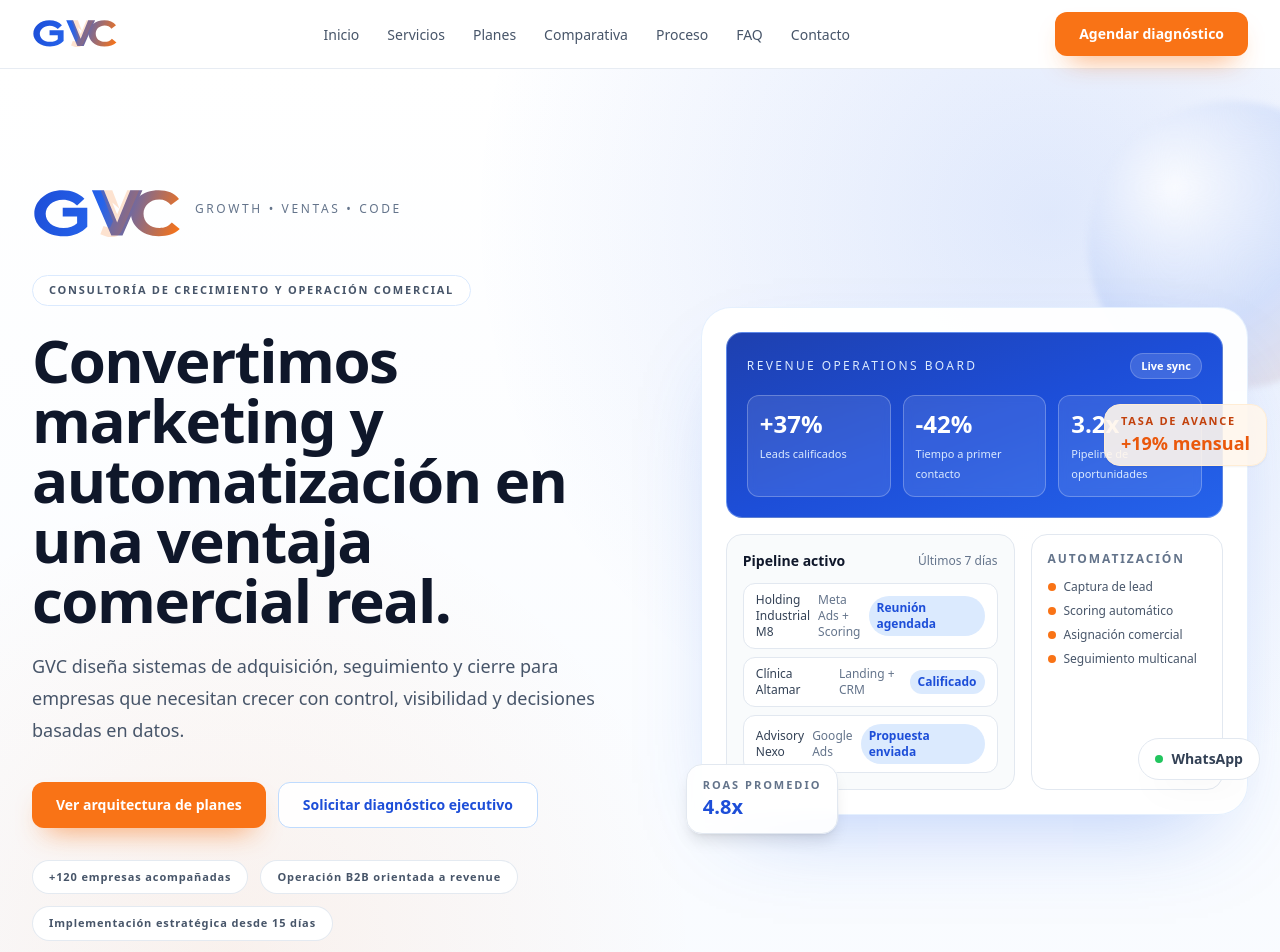
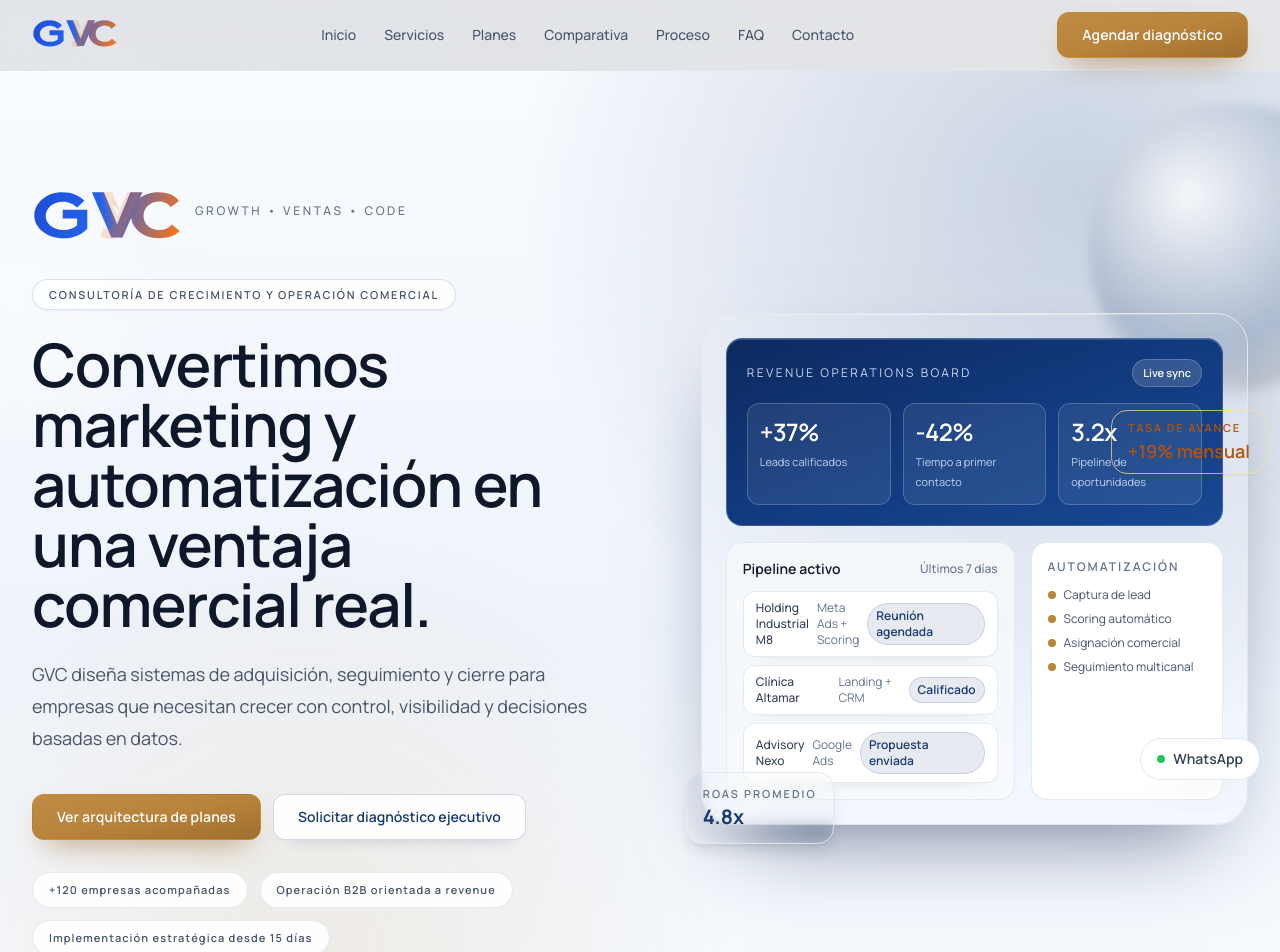
Before and after one commit to lvm-kila/greenkooff-web, a Next.js app: page / in a window 1280 px wide. Shown: the top 952 px of the page. Built offline with nearby package versions, Linux system fonts and the light colour scheme.

Commit message:
Refine premium visual system, navbar, and hero presentation

```diff
--- a/src/app/globals.css
+++ b/src/app/globals.css
@@ -4,23 +4,40 @@
 
 :root {
   color-scheme: light;
+  --bg-base: #f4f7fc;
+  --bg-soft: #f9fafc;
+  --text-main: #0f172a;
+  --text-muted: #475569;
+  --brand-navy: #13356f;
+  --brand-navy-deep: #0b1f47;
+  --brand-accent: #b8833b;
 }
 
 html,
 body {
   margin: 0;
   padding: 0;
-  background: #ffffff;
+  min-height: 100%;
+  background:
+    radial-gradient(circle at 16% -8%, rgba(19, 53, 111, 0.13), transparent 34%),
+    radial-gradient(circle at 92% 8%, rgba(184, 131, 59, 0.08), transparent 28%),
+    linear-gradient(180deg, #fbfcfe 0%, var(--bg-base) 46%, #f3f7fc 100%);
 }
 
 body {
-  color: #0f172a;
+  color: var(--text-main);
+  font-family: var(--font-manrope), system-ui, -apple-system, BlinkMacSystemFont, "Segoe UI", sans-serif;
   text-rendering: optimizeLegibility;
   -webkit-font-smoothing: antialiased;
+  line-height: 1.6;
 }
 
 * {
   box-sizing: border-box;
+}
+
+::selection {
+  background: rgba(19, 53, 111, 0.18);
 }
 
 .section-shell {
@@ -28,39 +45,41 @@ body {
 }
 
 .section-alt {
-  background: linear-gradient(180deg, #ffffff 0%, #f8fbff 42%, #ffffff 100%);
+  background:
+    radial-gradient(circle at 82% 6%, rgba(19, 53, 111, 0.08), transparent 34%),
+    linear-gradient(180deg, #f9fbff 0%, #f2f6fb 55%, #f9fbff 100%);
 }
 
 .hero-grid {
   background:
-    radial-gradient(circle at 82% 15%, rgba(37, 99, 235, 0.14), transparent 43%),
-    radial-gradient(circle at 18% 90%, rgba(249, 115, 22, 0.08), transparent 34%),
-    linear-gradient(180deg, #ffffff 0%, #f8fbff 100%);
+    radial-gradient(circle at 84% 12%, rgba(19, 53, 111, 0.2), transparent 40%),
+    radial-gradient(circle at 24% 88%, rgba(184, 131, 59, 0.12), transparent 33%),
+    linear-gradient(180deg, #f8fbff 0%, #eff4fb 56%, #f8fbff 100%);
 }
 
 .brand-orb {
-  background: radial-gradient(circle at 30% 30%, rgba(255, 255, 255, 0.75), rgba(37, 99, 235, 0.12) 50%, rgba(249, 115, 22, 0.14));
-  filter: blur(3px);
+  background: radial-gradient(circle at 35% 32%, rgba(255, 255, 255, 0.78), rgba(19, 53, 111, 0.22) 56%, rgba(184, 131, 59, 0.18));
+  filter: blur(6px);
 }
 
 .card-premium {
-  @apply rounded-[28px] border border-slate-200/90 bg-white p-6 shadow-[0_24px_55px_-34px_rgba(15,23,42,0.3)] transition duration-500 hover:-translate-y-1 hover:shadow-[0_30px_70px_-30px_rgba(30,64,175,0.24)];
+  @apply rounded-[28px] border border-slate-200/80 bg-white/95 p-6 shadow-[0_30px_80px_-42px_rgba(11,31,71,0.48)] backdrop-blur-[2px] transition duration-500 hover:-translate-y-1 hover:shadow-[0_36px_90px_-40px_rgba(19,53,111,0.4)];
 }
 
 .btn-primary {
-  @apply inline-flex items-center justify-center gap-2 rounded-xl bg-orange-500 px-6 py-3 text-sm font-semibold text-white shadow-[0_14px_28px_-14px_rgba(249,115,22,0.85)] transition duration-300 hover:-translate-y-0.5 hover:bg-orange-600 focus-visible:outline focus-visible:outline-2 focus-visible:outline-offset-2 focus-visible:outline-orange-500;
+  @apply inline-flex items-center justify-center gap-2 rounded-xl border border-amber-500/20 bg-gradient-to-br from-[#c08b45] via-[#b8833b] to-[#9f6f2f] px-6 py-3 text-sm font-semibold tracking-[0.01em] text-white shadow-[0_14px_30px_-14px_rgba(144,95,31,0.75)] transition duration-300 hover:-translate-y-0.5 hover:brightness-105 focus-visible:outline focus-visible:outline-2 focus-visible:outline-offset-2 focus-visible:outline-amber-500;
 }
 
 .btn-secondary {
-  @apply inline-flex items-center justify-center gap-2 rounded-xl border border-blue-200 bg-white/95 px-6 py-3 text-sm font-semibold text-blue-700 transition duration-300 hover:-translate-y-0.5 hover:border-blue-300 hover:bg-blue-50 focus-visible:outline focus-visible:outline-2 focus-visible:outline-offset-2 focus-visible:outline-blue-500;
+  @apply inline-flex items-center justify-center gap-2 rounded-xl border border-slate-300/90 bg-white/90 px-6 py-3 text-sm font-semibold text-[#1a3b72] shadow-[0_8px_20px_-16px_rgba(11,31,71,0.45)] transition duration-300 hover:-translate-y-0.5 hover:border-[#1a3b72]/35 hover:bg-white focus-visible:outline focus-visible:outline-2 focus-visible:outline-offset-2 focus-visible:outline-[#1a3b72];
 }
 
 .badge-trust {
-  @apply rounded-full border border-slate-200/90 bg-white/95 px-4 py-2 text-[11px] font-semibold tracking-[0.08em] text-slate-600 shadow-[0_8px_25px_-18px_rgba(15,23,42,0.35)];
+  @apply rounded-full border border-slate-200/90 bg-white/90 px-4 py-2 text-[11px] font-semibold tracking-[0.1em] text-slate-600 shadow-[0_10px_25px_-18px_rgba(15,23,42,0.45)];
 }
 
 .input-premium {
-  @apply w-full rounded-xl border border-slate-200 bg-white px-4 py-3 text-sm text-slate-800 placeholder:text-slate-400 transition duration-300 focus-visible:border-blue-300 focus-visible:outline focus-visible:outline-2 focus-visible:outline-offset-2 focus-visible:outline-blue-500;
+  @apply w-full rounded-xl border border-slate-300/80 bg-white/95 px-4 py-3 text-sm text-slate-800 placeholder:text-slate-400 shadow-[inset_0_1px_0_rgba(255,255,255,0.4)] transition duration-300 focus-visible:border-[#1a3b72]/45 focus-visible:outline focus-visible:outline-2 focus-visible:outline-offset-2 focus-visible:outline-[#1a3b72];
 }
 
 .reveal {
@@ -75,6 +94,10 @@ body {
 }
 
 @media (prefers-reduced-motion: reduce) {
+  html {
+    scroll-behavior: auto;
+  }
+
   .reveal,
   .reveal-visible,
   .card-premium,
--- a/src/app/layout.tsx
+++ b/src/app/layout.tsx
@@ -1,5 +1,12 @@
 import type { Metadata } from "next";
+import { Manrope } from "next/font/google";
 import "./globals.css";
+
+const manrope = Manrope({
+  subsets: ["latin"],
+  display: "swap",
+  variable: "--font-manrope",
+});
 
 export const metadata: Metadata = {
   title: "GVC | Marketing, Automatización y Tecnología",
@@ -13,7 +20,7 @@ export default function RootLayout({
 }>) {
   return (
     <html lang="es">
-      <body>{children}</body>
+      <body className={manrope.variable}>{children}</body>
     </html>
   );
 }
--- a/src/app/page.tsx
+++ b/src/app/page.tsx
@@ -13,7 +13,7 @@ import WhatsAppFloat from "../components/WhatsAppFloat";
 
 export default function Home() {
   return (
-    <main className="scroll-smooth bg-white text-slate-900">
+    <main className="scroll-smooth text-slate-900">
       <Navbar />
       <Hero />
       <Services />
--- a/src/components/Hero.tsx
+++ b/src/components/Hero.tsx
@@ -14,21 +14,22 @@ export default function Hero() {
   return (
     <section id="inicio" className="hero-grid relative overflow-hidden py-20 md:py-28">
       <div className="brand-orb absolute -right-24 top-8 h-72 w-72 rounded-full" aria-hidden />
+      <div className="pointer-events-none absolute -left-24 top-32 h-56 w-56 rounded-full border border-[#1a3b72]/20 bg-white/40 blur-2xl" aria-hidden />
       <div className="mx-auto grid max-w-7xl items-center gap-16 px-4 md:grid-cols-[1.05fr_0.95fr] md:px-8">
         <Reveal>
           <GvcLogo size="lg" withTagline />
-          <p className="mt-8 inline-flex rounded-full border border-blue-100 bg-white px-4 py-1.5 text-[11px] font-semibold uppercase tracking-[0.16em] text-slate-600">
+          <p className="mt-8 inline-flex rounded-full border border-[#1a3b72]/15 bg-white/85 px-4 py-1.5 text-[11px] font-semibold uppercase tracking-[0.16em] text-slate-600 shadow-sm">
             Consultoría de crecimiento y operación comercial
           </p>
-          <h1 className="mt-6 max-w-xl text-4xl font-semibold leading-[1.02] tracking-tight text-slate-900 md:text-6xl">
+          <h1 className="mt-6 max-w-xl text-4xl font-semibold leading-[1.02] tracking-[-0.02em] text-slate-900 md:text-6xl">
             Convertimos marketing y automatización en una ventaja comercial real.
           </h1>
-          <p className="mt-5 max-w-xl text-lg leading-8 text-slate-600">
+          <p className="mt-6 max-w-xl text-lg leading-8 text-slate-600">
             GVC diseña sistemas de adquisición, seguimiento y cierre para empresas que necesitan crecer con control,
             visibilidad y decisiones basadas en datos.
           </p>
 
-          <div className="mt-9 flex flex-wrap gap-3">
+          <div className="mt-10 flex flex-wrap gap-3">
             <a href="#planes" className="btn-primary">
               Ver arquitectura de planes
             </a>
@@ -47,45 +48,47 @@ export default function Hero() {
         </Reveal>
 
         <Reveal delay={120}>
-          <div className="relative rounded-[30px] border border-blue-100/70 bg-white/95 p-5 shadow-[0_40px_90px_-40px_rgba(37,99,235,0.35)] md:p-6">
-            <div className="rounded-2xl border border-blue-200/40 bg-gradient-to-br from-blue-800 via-blue-700 to-blue-600 p-5 text-white">
+          <div className="relative rounded-[32px] border border-[#1a3b72]/12 bg-white/92 p-5 shadow-[0_42px_90px_-42px_rgba(12,32,74,0.65)] backdrop-blur md:p-6">
+            <div className="absolute inset-x-5 top-0 h-px bg-gradient-to-r from-transparent via-white/70 to-transparent" aria-hidden />
+
+            <div className="rounded-2xl border border-white/20 bg-gradient-to-br from-[#0d2a5f] via-[#123a7f] to-[#184992] p-5 text-white shadow-[inset_0_1px_0_rgba(255,255,255,0.18)]">
               <div className="flex items-center justify-between">
-                <p className="text-xs uppercase tracking-[0.2em] text-blue-100">Revenue Operations Board</p>
+                <p className="text-xs uppercase tracking-[0.2em] text-blue-100/90">Revenue Operations Board</p>
                 <span className="rounded-full border border-white/20 bg-white/15 px-2.5 py-1 text-[11px] font-semibold">Live sync</span>
               </div>
               <div className="mt-4 grid gap-3 sm:grid-cols-3">
                 {STATS.map((stat) => (
-                  <article key={stat.label} className="rounded-xl border border-white/25 bg-white/10 p-3 backdrop-blur-sm">
-                    <p className="text-2xl font-semibold">{stat.value}</p>
-                    <p className="mt-1 text-[11px] leading-5 text-blue-100">{stat.label}</p>
+                  <article key={stat.label} className="rounded-xl border border-white/20 bg-white/[0.08] p-3 backdrop-blur-sm">
+                    <p className="text-2xl font-semibold tracking-tight">{stat.value}</p>
+                    <p className="mt-1 text-[11px] leading-5 text-blue-100/85">{stat.label}</p>
                   </article>
                 ))}
               </div>
             </div>
 
             <div className="mt-4 grid gap-4 md:grid-cols-[1.2fr_0.8fr]">
-              <div className="rounded-2xl border border-slate-200 bg-slate-50/80 p-4">
+              <div className="rounded-2xl border border-slate-200/90 bg-slate-50/80 p-4">
                 <div className="mb-3 flex items-center justify-between">
                   <p className="text-sm font-semibold text-slate-900">Pipeline activo</p>
                   <span className="text-xs font-medium text-slate-500">Últimos 7 días</span>
                 </div>
                 <div className="space-y-2">
                   {leads.map((lead) => (
-                    <div key={lead.company} className="grid grid-cols-[1.2fr_1fr_auto] items-center gap-2 rounded-xl border border-slate-200 bg-white px-3 py-2 text-xs">
+                    <div key={lead.company} className="grid grid-cols-[1.2fr_1fr_auto] items-center gap-2 rounded-xl border border-slate-200/90 bg-white px-3 py-2 text-xs shadow-[0_8px_20px_-20px_rgba(15,23,42,0.55)]">
                       <span className="font-medium text-slate-700">{lead.company}</span>
                       <span className="text-slate-500">{lead.source}</span>
-                      <span className="rounded-full bg-blue-100 px-2 py-1 font-semibold text-blue-700">{lead.status}</span>
+                      <span className="rounded-full border border-[#1a3b72]/15 bg-[#1a3b72]/10 px-2 py-1 font-semibold text-[#1a3b72]">{lead.status}</span>
                     </div>
                   ))}
                 </div>
               </div>
 
-              <div className="rounded-2xl border border-slate-200 bg-white p-4">
+              <div className="rounded-2xl border border-slate-200/90 bg-white p-4">
                 <p className="text-xs font-semibold uppercase tracking-[0.16em] text-slate-500">Automatización</p>
                 <ul className="mt-3 space-y-2">
                   {automationSteps.map((step) => (
                     <li key={step} className="flex items-center gap-2 text-xs text-slate-600">
-                      <span className="h-2 w-2 rounded-full bg-orange-500" />
+                      <span className="h-2 w-2 rounded-full bg-[#b8833b]" />
                       {step}
                     </li>
                   ))}
@@ -93,13 +96,13 @@ export default function Hero() {
               </div>
             </div>
 
-            <div className="pointer-events-none absolute -bottom-5 -left-4 rounded-2xl border border-slate-200 bg-white/90 px-4 py-3 shadow-lg backdrop-blur">
+            <div className="pointer-events-none absolute -bottom-5 -left-4 rounded-2xl border border-slate-200/90 bg-white/92 px-4 py-3 shadow-lg backdrop-blur">
               <p className="text-[11px] font-semibold uppercase tracking-[0.18em] text-slate-500">ROAS Promedio</p>
-              <p className="text-xl font-bold text-blue-700">4.8x</p>
+              <p className="text-xl font-bold text-[#1a3b72]">4.8x</p>
             </div>
-            <div className="pointer-events-none absolute -right-5 top-24 rounded-2xl border border-orange-100 bg-orange-50/90 px-4 py-2 shadow-sm">
-              <p className="text-[11px] font-semibold uppercase tracking-[0.16em] text-orange-700">Tasa de avance</p>
-              <p className="text-lg font-semibold text-orange-600">+19% mensual</p>
+            <div className="pointer-events-none absolute -right-5 top-24 rounded-2xl border border-amber-200/70 bg-amber-50/92 px-4 py-2 shadow-sm">
+              <p className="text-[11px] font-semibold uppercase tracking-[0.16em] text-amber-700">Tasa de avance</p>
+              <p className="text-lg font-semibold text-amber-700">+19% mensual</p>
             </div>
           </div>
         </Reveal>
--- a/src/components/Navbar.tsx
+++ b/src/components/Navbar.tsx
@@ -1,27 +1,86 @@
+"use client";
+
+import { useEffect, useState } from "react";
 import { NAV_LINKS, WHATSAPP_URL } from "../content/siteContent";
 import GvcLogo from "./GvcLogo";
 
 export default function Navbar() {
+  const [menuOpen, setMenuOpen] = useState(false);
+
+  useEffect(() => {
+    const closeOnResize = () => {
+      if (window.innerWidth >= 1024) {
+        setMenuOpen(false);
+      }
+    };
+
+    window.addEventListener("resize", closeOnResize);
+    return () => window.removeEventListener("resize", closeOnResize);
+  }, []);
+
   return (
-    <header className="sticky top-0 z-50 border-b border-slate-200/80 bg-white/85 backdrop-blur-xl">
-      <nav className="mx-auto flex max-w-7xl items-center justify-between px-4 py-3 md:px-8">
-        <a href="#inicio" className="transition hover:opacity-90" aria-label="Ir al inicio">
+    <header className="sticky top-0 z-50 border-b border-slate-200/70 bg-[#f8fbff]/82 backdrop-blur-xl">
+      <nav className="mx-auto max-w-7xl px-4 py-3 md:px-8">
+        <div className="flex items-center justify-between gap-4">
+          <a href="#inicio" className="rounded-lg transition hover:opacity-90 focus-visible:outline focus-visible:outline-2 focus-visible:outline-offset-2 focus-visible:outline-[#1a3b72]" aria-label="Ir al inicio">
             <GvcLogo size="sm" />
           </a>
 
-        <ul className="hidden items-center gap-7 lg:flex">
+          <ul className="hidden items-center gap-1 lg:flex">
             {NAV_LINKS.map((link) => (
               <li key={link.href}>
-              <a className="text-sm font-medium text-slate-600 transition hover:text-blue-700" href={link.href}>
+                <a
+                  className="inline-flex rounded-lg px-3 py-2 text-sm font-medium text-slate-600 transition hover:bg-white/70 hover:text-[#1a3b72] focus-visible:outline focus-visible:outline-2 focus-visible:outline-offset-2 focus-visible:outline-[#1a3b72]"
+                  href={link.href}
+                >
                   {link.label}
                 </a>
               </li>
             ))}
           </ul>
 
+          <div className="flex items-center gap-2">
             <a href={WHATSAPP_URL} target="_blank" rel="noreferrer" className="btn-primary px-4 py-2.5 text-xs md:text-sm">
               Agendar diagnóstico
             </a>
+            <button
+              type="button"
+              className="inline-flex h-10 w-10 items-center justify-center rounded-lg border border-slate-300/80 bg-white/85 text-slate-700 shadow-sm transition hover:border-[#1a3b72]/40 hover:text-[#1a3b72] focus-visible:outline focus-visible:outline-2 focus-visible:outline-offset-2 focus-visible:outline-[#1a3b72] lg:hidden"
+              aria-expanded={menuOpen}
+              aria-controls="mobile-nav"
+              aria-label={menuOpen ? "Cerrar menú" : "Abrir menú"}
+              onClick={() => setMenuOpen((prev) => !prev)}
+            >
+              <span className="sr-only">Menú principal</span>
+              <span className="relative block h-3.5 w-4">
+                <span className={`absolute left-0 top-0 h-[1.5px] w-4 bg-current transition ${menuOpen ? "translate-y-[6px] rotate-45" : ""}`} />
+                <span className={`absolute left-0 top-[6px] h-[1.5px] w-4 bg-current transition ${menuOpen ? "opacity-0" : ""}`} />
+                <span className={`absolute left-0 top-3 h-[1.5px] w-4 bg-current transition ${menuOpen ? "-translate-y-[6px] -rotate-45" : ""}`} />
+              </span>
+            </button>
+          </div>
+        </div>
+
+        <div
+          id="mobile-nav"
+          className={`overflow-hidden transition-all duration-300 lg:hidden ${menuOpen ? "max-h-96 pt-4 opacity-100" : "max-h-0 opacity-0"}`}
+        >
+          <div className="rounded-2xl border border-slate-200/80 bg-white/90 p-3 shadow-[0_20px_45px_-35px_rgba(11,31,71,0.7)] backdrop-blur">
+            <ul className="space-y-1">
+              {NAV_LINKS.map((link) => (
+                <li key={link.href}>
+                  <a
+                    href={link.href}
+                    onClick={() => setMenuOpen(false)}
+                    className="block rounded-xl px-3 py-2.5 text-sm font-medium text-slate-700 transition hover:bg-slate-100 hover:text-[#1a3b72] focus-visible:outline focus-visible:outline-2 focus-visible:outline-offset-2 focus-visible:outline-[#1a3b72]"
+                  >
+                    {link.label}
+                  </a>
+                </li>
+              ))}
+            </ul>
+          </div>
+        </div>
       </nav>
     </header>
   );
--- a/src/components/SectionTitle.tsx
+++ b/src/components/SectionTitle.tsx
@@ -8,11 +8,11 @@ type SectionTitleProps = {
 export default function SectionTitle({ eyebrow, title, subtitle, centered = false }: SectionTitleProps) {
   return (
     <div className={centered ? "mx-auto max-w-3xl text-center" : "max-w-3xl"}>
-      <p className="inline-flex items-center gap-2 rounded-full border border-blue-100 bg-blue-50 px-3 py-1 text-[11px] font-semibold uppercase tracking-[0.2em] text-blue-700">
-        <span className="h-1.5 w-1.5 rounded-full bg-orange-500" />
+      <p className="inline-flex items-center gap-2 rounded-full border border-[#1a3b72]/15 bg-white/90 px-3 py-1 text-[11px] font-semibold uppercase tracking-[0.2em] text-[#1a3b72] shadow-sm">
+        <span className="h-1.5 w-1.5 rounded-full bg-[#b8833b]" />
         {eyebrow}
       </p>
-      <h2 className="mt-4 text-3xl font-semibold leading-[1.1] tracking-tight text-slate-900 md:text-5xl">{title}</h2>
+      <h2 className="mt-4 text-3xl font-semibold leading-[1.08] tracking-[-0.02em] text-slate-900 md:text-5xl">{title}</h2>
       {subtitle ? <p className="mt-5 max-w-2xl text-base leading-8 text-slate-600 md:text-lg">{subtitle}</p> : null}
     </div>
   );
```
Lines whose indentation alone changed are shown as unchanged.
